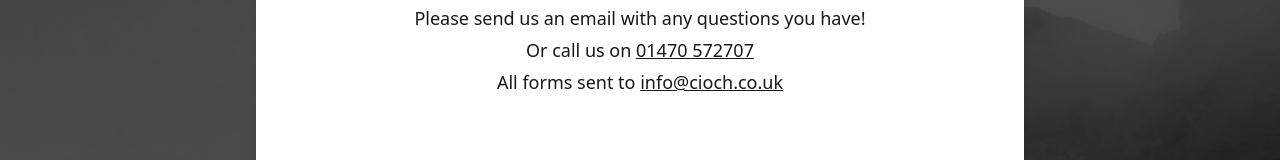
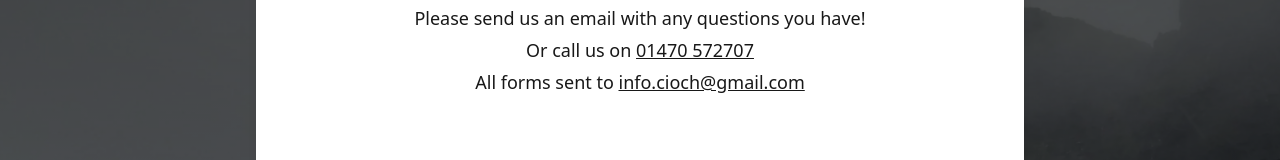
Before and after one commit to lpscrim/cioch, a Next.js app: page / in a window 1280 px wide. Both pictures are taken after a click on the button 1236 px from the left and 40 px from the top of the page. Shown: the part 126-286 px from the top of the page. Built offline with nearby package versions, Linux system fonts and the light colour scheme; a web font is replaced by a local one.

Commit message:
Update contact email address in ContactForm for improved communication

```diff
--- a/components/contact/ContactForm.tsx
+++ b/components/contact/ContactForm.tsx
@@ -324,7 +324,7 @@ export default function Contact({
                 <br />
                 Or call us on <u>01470 572707</u>
                 <br />
-                All forms sent to <u>info@cioch.co.uk</u>
+                All forms sent to <u>info.cioch@gmail.com</u>
               </p>
             </div>
 
```
